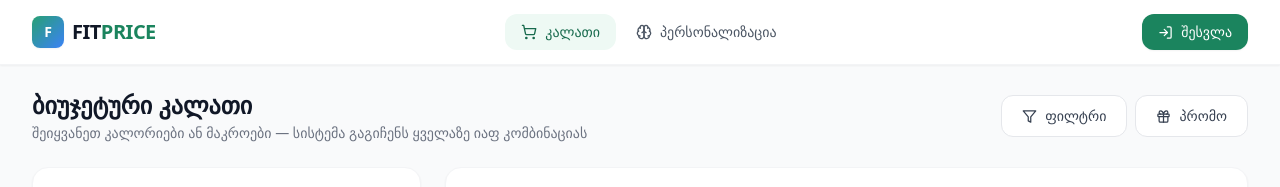
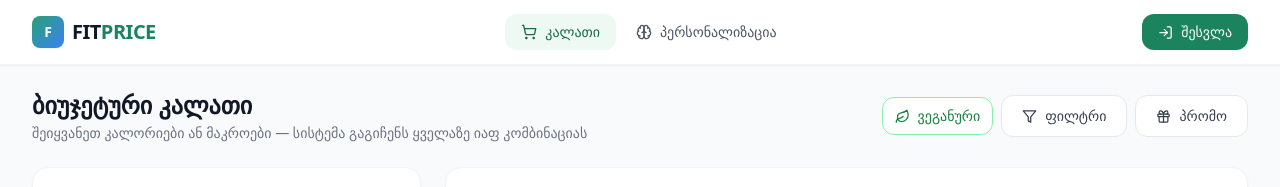
Before and after one commit to ghvaladzegaga6-spec/fitprice, a Next.js app in the folder frontend/: page /basket in a window 1280 px wide. Shown: the top 187 px of the page. Built offline with nearby package versions, Linux system fonts and the light colour scheme; no server answers; a web font is replaced by a local one.

Commit message:
Update page.tsx

```diff
--- a/frontend/src/app/basket/page.tsx
+++ b/frontend/src/app/basket/page.tsx
@@ -1,8 +1,8 @@
 'use client';
 import { useState, useEffect } from 'react';
-import { Calculator, ShoppingCart, Gift, Filter, RefreshCw, ChefHat } from 'lucide-react';
+import { Calculator, ShoppingCart, Gift, Filter, ChefHat, Leaf } from 'lucide-react';
 import toast from 'react-hot-toast';
-import { basketApi, nutritionApi } from '@/lib/api';
+import { basketApi } from '@/lib/api';
 import { useBasketStore } from '@/store/basket.store';
 import { BasketCalculator } from '@/components/basket/BasketCalculator';
 import { BasketResults } from '@/components/basket/BasketResults';
@@ -10,6 +10,7 @@ import { CategoryFilter } from '@/components/basket/CategoryFilter';
 import { PromoPopup } from '@/components/basket/PromoPopup';
 import { AdsRotator } from '@/components/AdsRotator';
 import { RecipeModal } from '@/components/basket/RecipeModal';
+import { clsx } from 'clsx';
 
 export default function BasketPage() {
   const { basket, totals, targets, isLoading, setBasket, setLoading } = useBasketStore();
@@ -19,10 +20,15 @@ export default function BasketPage() {
   const [showFilter, setShowFilter] = useState(false);
   const [showRecipe, setShowRecipe] = useState(false);
   const [forcePromo, setForcePromo] = useState<number[]>([]);
+  const [veganMode, setVeganMode] = useState(false);
 
   useEffect(() => {
-    basketApi.categories().then(({ data }) => setCategories(data.categories));
-  }, []);
+    if (veganMode) {
+      basketApi.veganCategories().then(({ data }) => setCategories(data.categories));
+    } else {
+      basketApi.categories().then(({ data }) => setCategories(data.categories));
+    }
+  }, [veganMode]);
 
   const handleOptimize = async (formData: any) => {
     setLoading(true);
@@ -31,12 +37,14 @@ export default function BasketPage() {
         ...formData,
         excluded_categories: excludedCats,
         force_promo: forcePromo,
+        vegan_only: veganMode,
       };
       const { data } = await basketApi.optimize(payload);
       setBasket(data.basket, data.totals, data.targets);
       toast.success(`კალათი გენერირდა! ✅ სულ: ${data.totals.price.toFixed(2)}₾`);
     } catch (err: any) {
-      toast.error(err.response?.data?.error || 'შეცდომა ოპტიმიზაციაში');
+      const msg = err.response?.data?.detail || err.response?.data?.error || 'შეცდომა ოპტიმიზაციაში';
+      toast.error(msg);
     } finally {
       setLoading(false);
     }
@@ -51,6 +59,24 @@ export default function BasketPage() {
           <p className="text-sm text-gray-500 mt-0.5">შეიყვანეთ კალორიები ან მაკროები — სისტემა გაგიჩენს ყველაზე იაფ კომბინაციას</p>
         </div>
         <div className="flex items-center gap-2">
+          {/* ვეგანური ღილაკი */}
+          <button
+            onClick={() => {
+              setVeganMode(!veganMode);
+              setExcludedCats([]);
+              toast.success(veganMode ? '🥩 ჩვეულებრივი რეჟიმი' : '🌱 ვეგანური რეჟიმი');
+            }}
+            className={clsx(
+              'flex items-center gap-2 px-3 py-2 rounded-xl text-sm font-medium transition-all border',
+              veganMode
+                ? 'bg-green-500 text-white border-green-500 shadow-md'
+                : 'bg-white text-green-700 border-green-300 hover:bg-green-50'
+            )}
+          >
+            <Leaf size={15} />
+            <span className="hidden sm:inline">ვეგანური</span>
+          </button>
+
           <button
             onClick={() => setShowFilter(!showFilter)}
             className="btn-secondary flex items-center gap-2 text-sm"
@@ -72,6 +98,14 @@ export default function BasketPage() {
           </button>
         </div>
       </div>
+
+      {/* ვეგანური ბანერი */}
+      {veganMode && (
+        <div className="flex items-center gap-3 p-3 bg-green-50 border border-green-200 rounded-xl text-sm text-green-800">
+          <Leaf size={16} className="text-green-600 shrink-0" />
+          <span>🌱 ვეგანური რეჟიმი ჩართულია — მხოლოდ მცენარეული პროდუქტები</span>
+        </div>
+      )}
 
       {/* Category Filter */}
       {showFilter && (
@@ -95,8 +129,6 @@ export default function BasketPage() {
             </div>
             <BasketCalculator onSubmit={handleOptimize} isLoading={isLoading} />
           </div>
-
-          {/* Ads */}
           <AdsRotator />
         </div>
 
@@ -109,6 +141,9 @@ export default function BasketPage() {
                   <ShoppingCart size={18} className="text-primary-600" />
                   <h2 className="font-semibold text-gray-900">კვების კალათი</h2>
                   <span className="tag bg-primary-50 text-primary-700">{basket.length} პროდუქტი</span>
+                  {veganMode && (
+                    <span className="tag bg-green-50 text-green-700 text-[10px]">🌱 ვეგანური</span>
+                  )}
                 </div>
                 <button
                   onClick={() => setShowRecipe(true)}
@@ -133,7 +168,6 @@ export default function BasketPage() {
         </div>
       </div>
 
-      {/* Promo Popup */}
       {showPromo && (
         <PromoPopup
           onClose={() => setShowPromo(false)}
@@ -141,7 +175,6 @@ export default function BasketPage() {
         />
       )}
 
-      {/* Recipe Modal */}
       {showRecipe && (
         <RecipeModal
           basket={basket}
```
